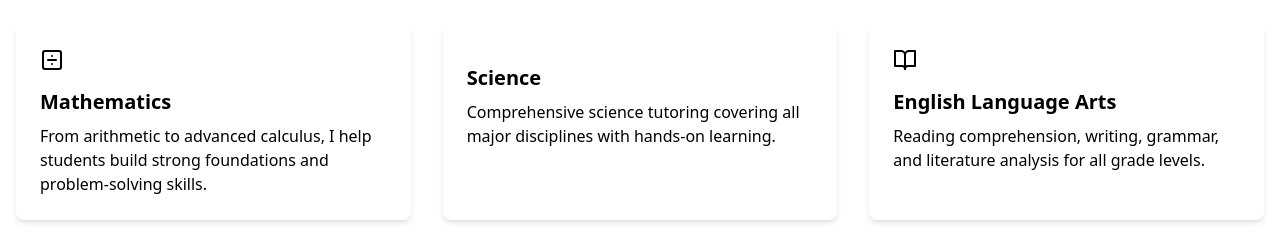
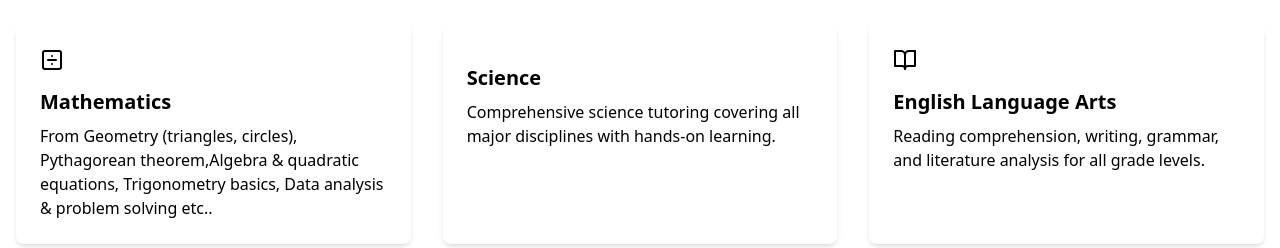
Before and after one commit to betimussie123-wq/beti-s-tutoring5, a plain HTML site: page index.html in a window 1280 px wide. Shown: the part 704-952 px from the top of the page. Drawn offline with nearby package versions, Linux system fonts and the light colour scheme; some icons are missing.

Commit message:
Update index.html
updated math section

```diff
--- a/index.html
+++ b/index.html
@@ -165,7 +165,7 @@
                 <div class="bg-white p-6 rounded-lg shadow-md subject-card" data-aos="fade-up" data-aos-delay="100">
                     <div class="text-4xl mb-4"><i data-feather="divide-square"></i></div>
                     <h3 class="text-xl font-bold mb-2">Mathematics</h3>
-                    <p>From arithmetic to advanced calculus, I help students build strong foundations and problem-solving skills.</p>
+                    <p>From Geometry (triangles, circles), Pythagorean theorem,Algebra & quadratic equations, Trigonometry basics, Data analysis & problem solving etc..</p>
                 </div>
                 <!-- Science -->
                 <div class="bg-white p-6 rounded-lg shadow-md subject-card" data-aos="fade-up" data-aos-delay="200">
```
